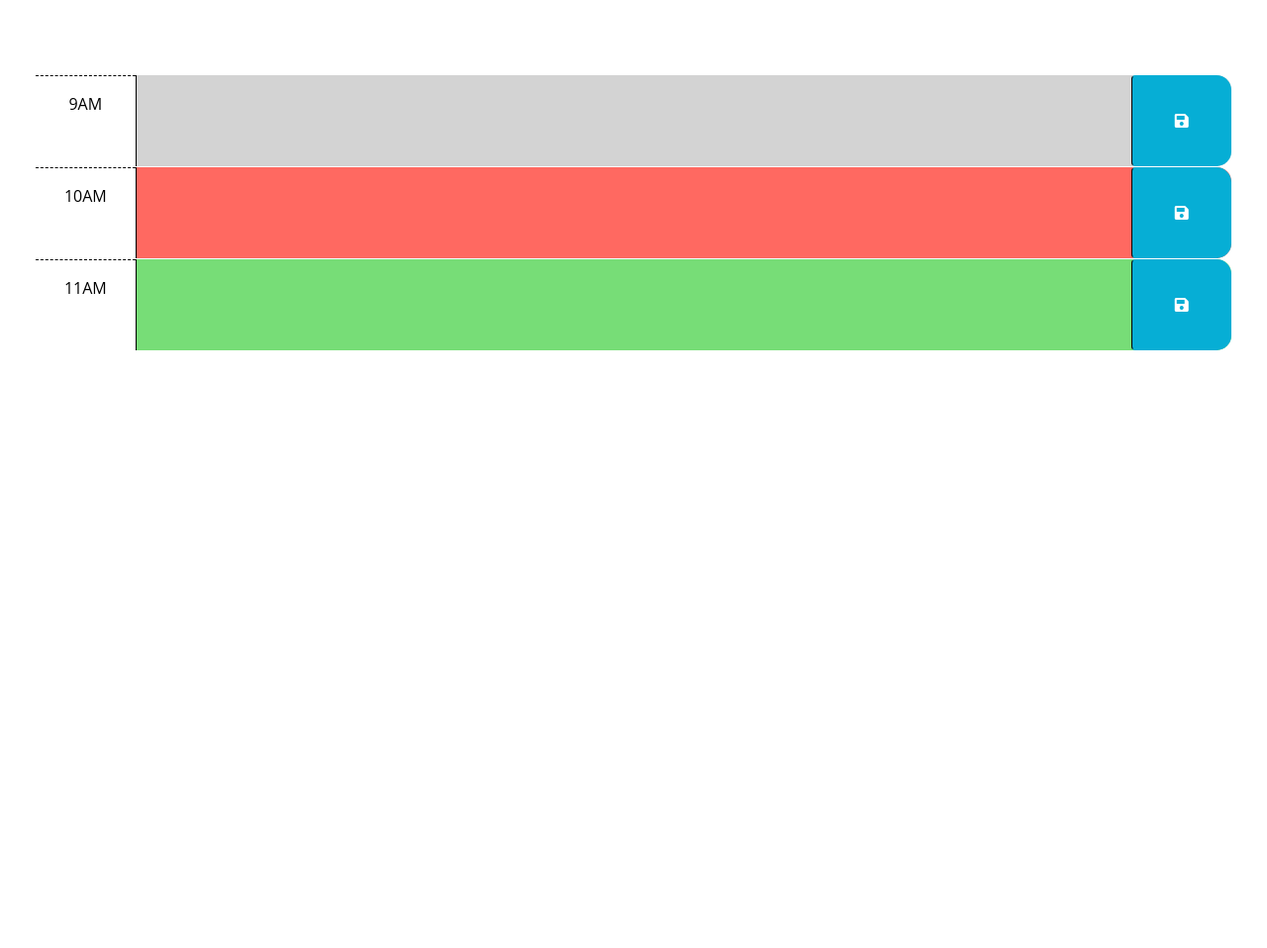
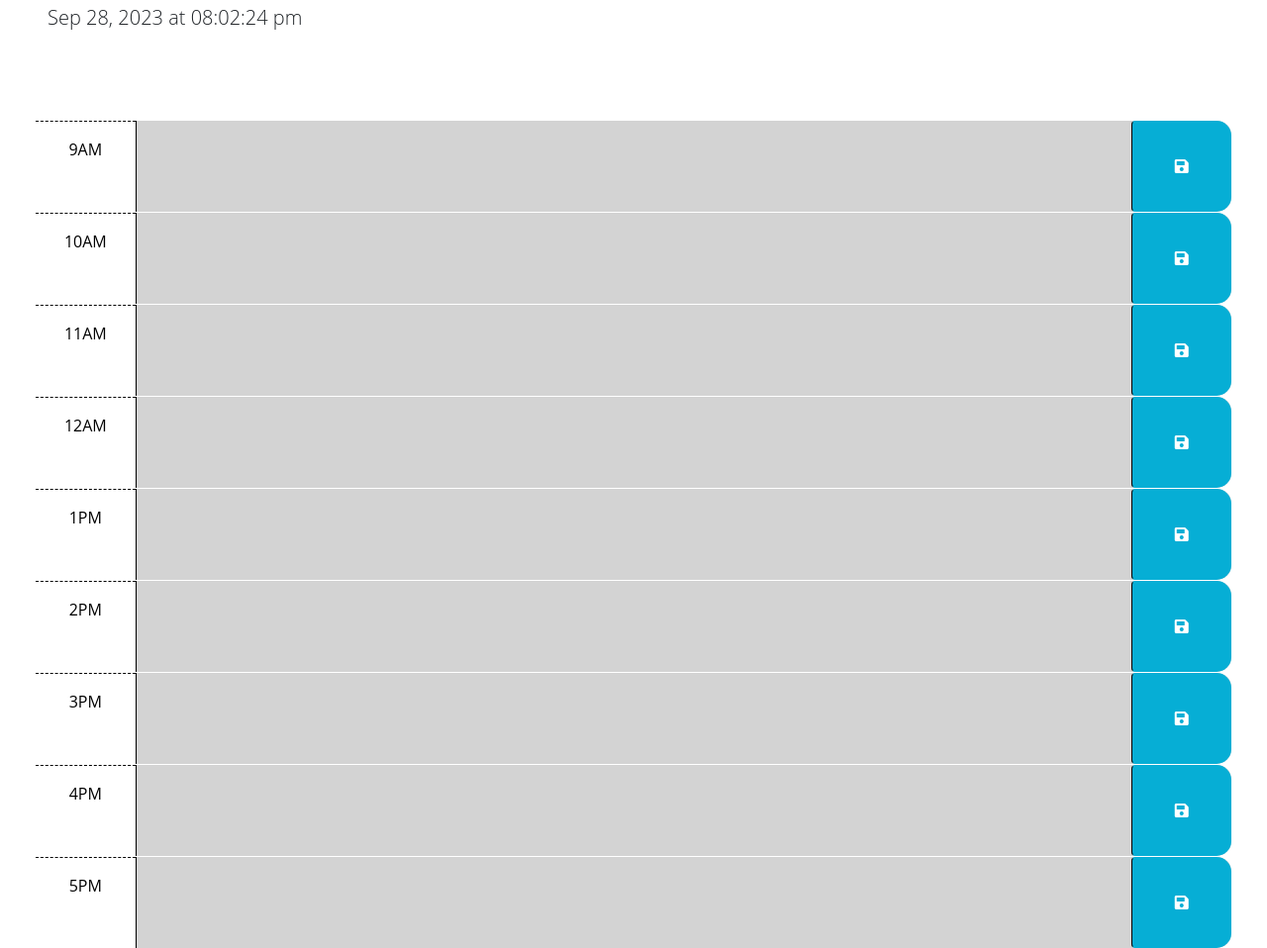
Before and after one commit to fspaghetti3/work-day-scheduler, a plain HTML site: page index.html in a window 1280 px wide. Shown: the part 176-1134 px from the top of the page at 99% size. Before the commit the page ends 800 px from the top, so only its background shows below. Drawn offline with nearby package versions, Linux system fonts and the light colour scheme.

```diff
--- a/index.html
+++ b/index.html
@@ -20,6 +20,12 @@
       href="https://fonts.googleapis.com/css2?family=Fira+Sans:wght@400;700&display=swap"
       rel="stylesheet"
     />
+    <script src="https://cdnjs.cloudflare.com/ajax/libs/jquery/3.2.1/jquery.min.js"></script>
+    <script src="https://cdn.jsdelivr.net/npm/dayjs@1.11.3/dayjs.min.js"
+    integrity="sha256-iu/zLUB+QgISXBLCW/mcDi/rnf4m4uEDO0wauy76x7U="
+    crossorigin="anonymous"></script>
+
+    <script src="script.js"></script>
     <link rel="stylesheet" href="style.css" />
     <title>Work Day Scheduler</title>
   </head>
@@ -41,8 +47,7 @@
         code is implemented.
         -->
 
-      <!-- Example of a past time block. The "past" class adds a gray background color. -->
-      <div id="hour-9" class="row time-block past">
+      <div id="hour-9" class="row time-block">
         <div class="col-2 col-md-1 hour text-center py-3">9AM</div>
         <textarea class="col-8 col-md-10 description" rows="3"> </textarea>
         <button class="btn saveBtn col-2 col-md-1" aria-label="save">
@@ -50,8 +55,7 @@
         </button>
     </div>
 
-      <!-- Example of a present time block. The "present" class adds a red background color. -->
-      <div id="hour-10" class="row time-block present">
+      <div id="hour-10" class="row time-block">
         <div class="col-2 col-md-1 hour text-center py-3">10AM</div>
         <textarea class="col-8 col-md-10 description" rows="3"> </textarea>
         <button class="btn saveBtn col-2 col-md-1" aria-label="save">
@@ -59,21 +63,72 @@
         </button>
     </div>
 
-      <!-- Example of a future time block. The "future" class adds a green background color. -->
-      <div id="hour-11" class="row time-block future">
+      <div id="hour-11" class="row time-block">
         <div class="col-2 col-md-1 hour text-center py-3">11AM</div>
         <textarea class="col-8 col-md-10 description" rows="3"> </textarea>
         <button class="btn saveBtn col-2 col-md-1" aria-label="save">
             <i class="fas fa-save" aria-hidden="true"></i>
         </button>
       </div>
+
+      <div id="hour-12" class="row time-block">
+        <div class="col-2 col-md-1 hour text-center py-3">12AM</div>
+        <textarea class="col-8 col-md-10 description" rows="3"> </textarea>
+        <button class="btn saveBtn col-2 col-md-1" aria-label="save">
+            <i class="fas fa-save" aria-hidden="true"></i>
+        </button>
     </div>
 
-    <script src="https://cdnjs.cloudflare.com/ajax/libs/jquery/3.2.1/jquery.min.js"></script>
-    <script src="https://cdn.jsdelivr.net/npm/dayjs@1.11.3/dayjs.min.js"
-    integrity="sha256-iu/zLUB+QgISXBLCW/mcDi/rnf4m4uEDO0wauy76x7U="
-    crossorigin="anonymous"></script>
+    <div id="hour-13" class="row time-block">
+      <div class="col-2 col-md-1 hour text-center py-3">1PM</div>
+      <textarea class="col-8 col-md-10 description" rows="3"> </textarea>
+      <button class="btn saveBtn col-2 col-md-1" aria-label="save">
+          <i class="fas fa-save" aria-hidden="true"></i>
+      </button>
+  </div>
 
-    <script src="script.js"></script>
+  <div id="hour-14" class="row time-block">
+    <div class="col-2 col-md-1 hour text-center py-3">2PM</div>
+    <textarea class="col-8 col-md-10 description" rows="3"> </textarea>
+    <button class="btn saveBtn col-2 col-md-1" aria-label="save">
+        <i class="fas fa-save" aria-hidden="true"></i>
+    </button>
+</div>
+
+<div id="hour-15" class="row time-block">
+  <div class="col-2 col-md-1 hour text-center py-3">3PM</div>
+  <textarea class="col-8 col-md-10 description" rows="3"> </textarea>
+  <button class="btn saveBtn col-2 col-md-1" aria-label="save">
+      <i class="fas fa-save" aria-hidden="true"></i>
+  </button>
+</div>
+
+<div id="hour-16" class="row time-block">
+  <div class="col-2 col-md-1 hour text-center py-3">4PM</div>
+  <textarea class="col-8 col-md-10 description" rows="3"> </textarea>
+  <button class="btn saveBtn col-2 col-md-1" aria-label="save">
+      <i class="fas fa-save" aria-hidden="true"></i>
+  </button>
+</div>
+
+<div id="hour-17" class="row time-block">
+  <div class="col-2 col-md-1 hour text-center py-3">5PM</div>
+  <textarea class="col-8 col-md-10 description" rows="3"> </textarea>
+  <button class="btn saveBtn col-2 col-md-1" aria-label="save">
+      <i class="fas fa-save" aria-hidden="true"></i>
+  </button>
+</div>
+
+
+
+
+
+
+
+
+
+
+    </div>
+
   </body>
 </html>
--- a/script.js
+++ b/script.js
@@ -1,23 +1,69 @@
 // Wrap all code that interacts with the DOM in a call to jQuery to ensure that
 // the code isn't run until the browser has finished rendering all the elements
 // in the html.
-$(function () {
+
+$(document).ready(function() {
+  var timeDisplayEl = $('#currentDay')
     // TODO: Add a listener for click events on the save button. This code should
     // use the id in the containing time-block as a key to save the user input in
-    // local storage. HINT: What does `this` reference in the click listener
+    // local storage.
+
+    // HINT: What does `this` reference in the click listener
     // function? How can DOM traversal be used to get the "hour-x" id of the
     // time-block containing the button that was clicked? How might the id be
     // useful when saving the description in local storage?
-    //
+
+    $('.saveBtn').on('click', function() {
+      var parentBlock = $(this).closest('.time-block');
+      var blockId = parentBlock.attr('id');
+      var textValue = parentBlock.find('textarea').val();
+
+      localStorage.setItem(blockId, textValue);
+  });
+
     // TODO: Add code to apply the past, present, or future class to each time
     // block by comparing the id to the current hour. HINTS: How can the id
     // attribute of each time-block be used to conditionally add or remove the
     // past, present, and future classes? How can Day.js be used to get the
     // current hour in 24-hour time?
-    //
+
+    var currentHour = dayjs().hour();
+
+    $('.time-block').each(function() {
+
+        var blockHour = parseInt($(this).attr('id').split('-')[1]);
+
+        $(this).removeClass('past present future');
+
+        if (blockHour < currentHour) {
+            $(this).addClass('past');
+        } else if (blockHour === currentHour) {
+            $(this).addClass('present');
+        } else {
+            $(this).addClass('future');
+        }
+    });
+
     // TODO: Add code to get any user input that was saved in localStorage and set
     // the values of the corresponding textarea elements. HINT: How can the id
     // attribute of each time-block be used to do this?
-    //
+
+    $('.time-block').each(function() {
+      var blockId = $(this).attr('id');
+      var savedData = localStorage.getItem(blockId)
+
+      if (savedData) {
+        $(this).find('textarea').val(savedData);
+      }
+    })
+
     // TODO: Add code to display the current date in the header of the page.
+    function displayTime() {
+      var rightNow = dayjs().format('MMM DD, YYYY [at] hh:mm:ss a');
+      timeDisplayEl.text(rightNow);
+
+  }
+  displayTime();
+  setInterval(displayTime, 1000);
+
   });
```
Also changed, not shown: images/task1.PNG (added), images/task2.PNG (added), 1 other file. Lines whose indentation alone changed are shown as unchanged.
